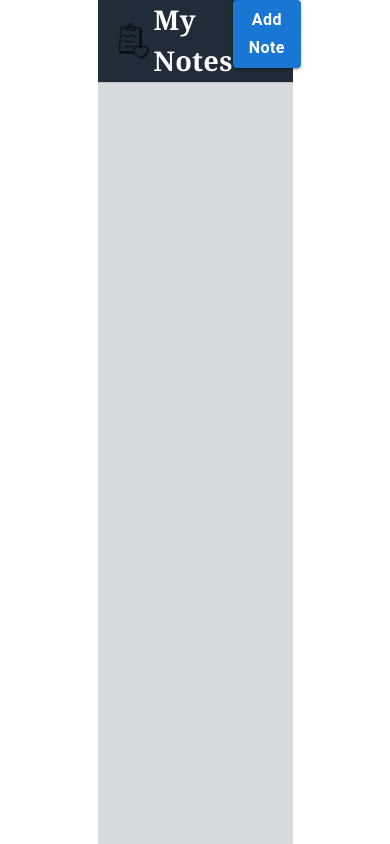
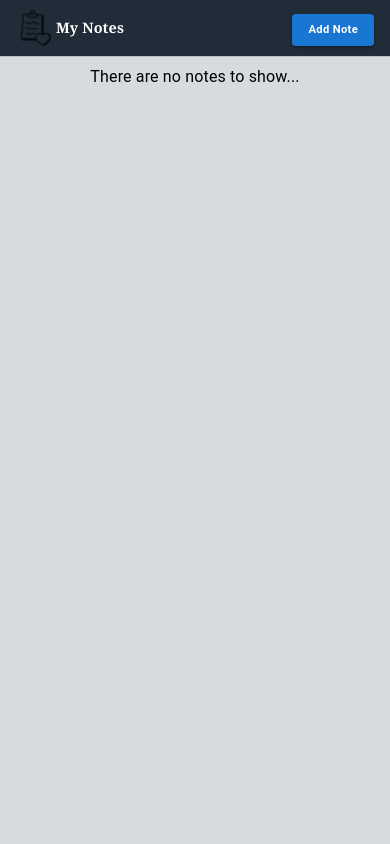
Before and after one commit to yakubalkis/note-app, a React (Create React App) app: page / in a window 390 px wide. Built offline with nearby package versions, Linux system fonts and the light colour scheme.

Commit message:
feat: - added responsive design and corrected import order.

```diff
--- a/src/components/Note.tsx
+++ b/src/components/Note.tsx
@@ -1,9 +1,9 @@
 import { Avatar, Button, Divider, ListItem, ListItemAvatar, ListItemIcon, ListItemText, Stack, Typography } from "@mui/material";
+import { useAppDispatch } from "../features/hooks";
+import { Note as NoteType, deleteNote, setIsShowForm } from "../features/notesSlice";
 import PinIcon from "../img/pin-icon.png";
 import TrashIcon from "../img/icons-trash.png";
 import WriteIcon from "../img/icons-write.png";
-import { Note as NoteType, deleteNote, setIsShowForm } from "../features/notesSlice";
-import { useAppDispatch } from "../features/hooks";
 
 
 const red = "#890000";
@@ -26,23 +26,26 @@ export default function Note({id, title, content, color, date}: NoteType) {
     return(
         <>
         <ListItem>
-            <ListItemIcon>
+            <ListItemIcon sx={{marginBottom: "1.5rem"}}>
                 <ListItemAvatar>
-                    <Avatar variant="square" src={PinIcon} sx={{bgcolor: color}} />
+                    <Avatar variant="square" src={PinIcon} sx={{bgcolor: color==="red" ? red : color==="blue" ? blue : color==="yellow" ? yellow : "" }} />
                 </ListItemAvatar>
             </ListItemIcon>
             <ListItemText
+                sx={{marginBottom: "2.5rem"}}
                 primary={<Typography sx={{fontWeight:"900"}}>{title}</Typography>}
                 secondary={content}
                 secondaryTypographyProps={{sx: {fontFamily: "Inter, sans-serif;"}}}
             />
             <Typography sx={{position:"absolute", bottom: "0",opacity:"0.5",fontSize:"0.9rem"}}>{date}</Typography>
             <Stack direction="column" spacing={1} sx={{marginLeft: "5px"}}>
-                <Button variant="contained" color="error" size="small" onClick={() => handleDelete(id)}>
-                    <img src={TrashIcon} />
+                <Button variant="contained" color="error" size="small" sx={{
+
+                    }} onClick={() => handleDelete(id)}>
+                    <img style={{width: "20px"}} src={TrashIcon} />
                 </Button>
                 <Button variant="contained" color="success" size="small" onClick={() => handleUpdate(id)}>
-                    <img src={WriteIcon} />
+                    <img style={{width: "20px"}} src={WriteIcon} />
                 </Button>
             </Stack>
         </ListItem>
--- a/src/components/NoteForm.tsx
+++ b/src/components/NoteForm.tsx
@@ -1,10 +1,10 @@
+import { useEffect, useState } from "react";
 import { Box, Button, FormControlLabel, FormLabel, Radio, RadioGroup, Stack, TextField, Typography } from "@mui/material";
+import uniqueId from 'lodash/uniqueId';
+import { Note, addNote, setIsShowForm, updateNote } from "../features/notesSlice";
+import { useAppDispatch, useAppSelector } from "../features/hooks";
+import getDate from "../utils/getDate";
 import BackIcon from "../img/icon-back.png";
-import { useAppDispatch, useAppSelector } from "../features/hooks";
-import { Note, addNote, setIsShowForm, updateNote } from "../features/notesSlice";
-import { useEffect, useState } from "react";
-import uniqueId from 'lodash/uniqueId';
-import getDate from "../utils/getDate";
 
 
 export default function NoteForm() {
@@ -67,20 +67,88 @@ export default function NoteForm() {
     }
 
     return(
-        <Box sx={{width:"50%", minHeight:"100vh", bgcolor: "#CCD1D1"}}>
+        <Box sx={{
+            width: {
+                xs: "100%",
+                sm: "60%",
+                md: "60%",
+                lg: "50%",
+                xl: "50%"
+            },
+            minHeight:{
+                xs: "100vh",
+                sm: "100vh",
+                md: "100vh",
+                lg: "100vh",
+                xl: "50vh"
+            },
+            bgcolor: "#CCD1D1"
+            }}
+        >
                 <Stack direction="column" marginTop="2rem" marginLeft="1rem">
                     <Stack>
-                        <Button variant="outlined" size="small" sx={{width: "8rem", height:"3rem", bgcolor:"white", color:"black"}} onClick={handleClickBackAndCancel}>
+                        <Button
+                            variant="outlined"
+                            size="small"
+                            sx={{
+                                width: {
+                                xs:"5rem",
+                                sm:"7rem",
+                                md:"7rem",
+                                lg:"8rem"
+                            },
+                            height:{
+                                xs: "2.5rem",
+                                sm: "3rem"
+                            },
+                            bgcolor:"white", color:"black"}}
+                            onClick={handleClickBackAndCancel}
+                        >
                             <img src={BackIcon} style={{marginRight: "1rem"}} />
-                            <Typography component="p" fontWeight={600}>Back</Typography>
+                            <Typography
+                                component="p"
+                                fontWeight={600}
+                                sx={{
+                                    marginLeft:{xs: "-.9rem",sm:"0rem"},
+                                    fontSize:{xs:".8rem",sm:"1rem"}
+                                }}
+                            >Back
+                            </Typography>
                         </Button>
                     </Stack>
-                    <Typography sx={{marginTop: "2rem", color:"#03608E" ,fontFamily:"Georgia, serif;"}} variant="h4">{updatedNoteId === null ? "Create a new note..." : "Update your note..."}</Typography>
+
+                    <Typography
+                        sx={{
+                            marginTop: "2rem",
+                            color:"#03608E",
+                            fontFamily:"Georgia, serif;",
+                            fontSize:{
+                                xs:"1.5rem",
+                                sm:"2rem"
+                            }
+                        }}
+                        variant="h4">{updatedNoteId === null ? "Create a new note..." : "Update your note..."}
+                    </Typography>
+
                     <Stack spacing={2} sx={{direction:"column", marginTop:"3rem", width:"80%"}}>
-                        <TextField label="Title" required sx={{bgcolor: "white"}} name="title" value={note.title} onChange={handleChange} />
-                        <TextField label="Content" required sx={{bgcolor: "white"}} name="content" value={note.content} onChange={handleChange} />
+                        <TextField
+                            label="Title"
+                            required
+                            sx={{bgcolor: "white"}}
+                            name="title" value={note.title}
+                            onChange={handleChange}
+                        />
+                        <TextField
+                            label="Content"
+                            required
+                            sx={{bgcolor: "white"}}
+                            name="content"
+                            value={note.content}
+                            onChange={handleChange}
+                        />
                         {error && <Typography color="error">You must write title and content!</Typography>}
                     </Stack>
+
                     {updatedNoteId === null &&
                     <Stack sx={{marginTop: "2rem"}}>
                             <FormLabel id="color-label"
@@ -99,7 +167,7 @@ export default function NoteForm() {
                             </RadioGroup>
                     </Stack>
                     }
-                    <Stack direction="row" spacing={2} sx={{marginTop: "2rem"}}>
+                    <Stack direction="row" spacing={2} sx={{marginTop: "2rem", marginBottom:"2rem"}}>
                         <Button
                             variant="outlined"
                             color="error"
--- a/src/components/NoteList.tsx
+++ b/src/components/NoteList.tsx
@@ -1,8 +1,8 @@
 import { Avatar, Box, Button, Divider, List, Stack, Toolbar, Typography } from "@mui/material";
+import { useAppDispatch, useAppSelector } from "../features/hooks";
+import { setIsShowForm } from "../features/notesSlice";
 import Note from "./Note";
 import NotesIcon from "../img/icons8-notes.png";
-import { useAppDispatch, useAppSelector } from "../features/hooks";
-import { setIsShowForm } from "../features/notesSlice";
 
 
 export default function NoteList() {
@@ -24,24 +24,48 @@ export default function NoteList() {
             />
         )
     })
-    //console.log(notes);
-    // notelist overflow olayini unutma
+
     return(
-        <Box width="50%" bgcolor="#D7DBDD" minHeight="100vh">
+        <Box sx={{
+            width: {
+                xs: "100%",
+                sm: "60%",
+                md: "60%",
+                lg: "50%",
+                xl: "40%"
+            },
+            minHeight:"100vh",
+            bgcolor:"#D7DBDD"
+            }}
+        >
             <Toolbar sx={{bgcolor: "hsl(207, 26%, 17%)", color: "white"}}>
                 <Stack direction="row" justifyContent="space-between" width="100%">
+
                     <Stack direction="row" display="flex" alignItems="center">
-                        <Avatar src={NotesIcon}/>
-                        <Typography fontFamily="Georgia, serif;" fontSize="1.7rem" fontWeight="600">My Notes</Typography>
+                        <Avatar src={NotesIcon} />
+                        <Typography
+                            fontFamily="Georgia, serif;"
+                            fontWeight="600"
+                            sx={{fontSize: {xs:".9rem",sm:"1.5rem",md:"1.7rem"}}}
+                            >My Notes
+                        </Typography>
                     </Stack>
+
                     <Stack>
-                        <Button color="primary" variant="contained" sx={{textTransform: "inherit",fontWeight:"700",fontSize:"1rem"}} onClick={handleClickAddBtn}>Add Note</Button>
+                        <Button
+                            color="primary"
+                            variant="contained"
+                            sx={{textTransform: "inherit", fontWeight:"700", fontSize: {xs:".7rem",sm:".8rem",md:"1rem"}, marginTop:".4rem"}}
+                            onClick={handleClickAddBtn}
+                            >Add Note
+                        </Button>
                     </Stack>
+
                 </Stack>
             </Toolbar>
-                <Divider />
+            <Divider />
             <List style={{maxHeight: '100vh', overflow:'auto'}}>
-                {Notes}
+                {notes.length > 0 ? Notes : <Typography sx={{textAlign:"center"}}>There are no notes to show...</Typography>}
             </List>
         </Box>
     )
```
